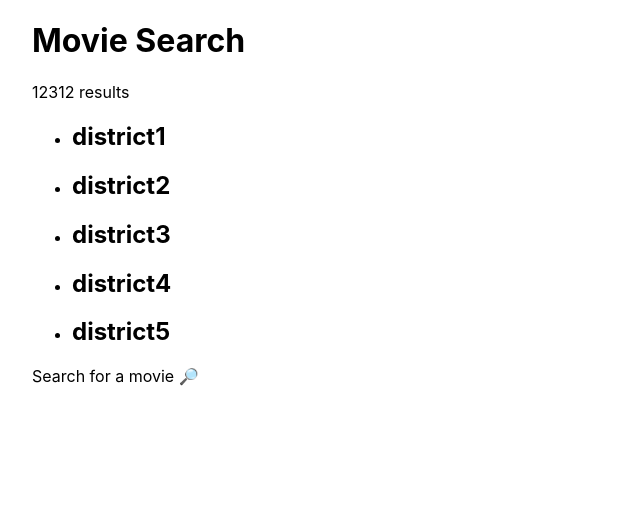
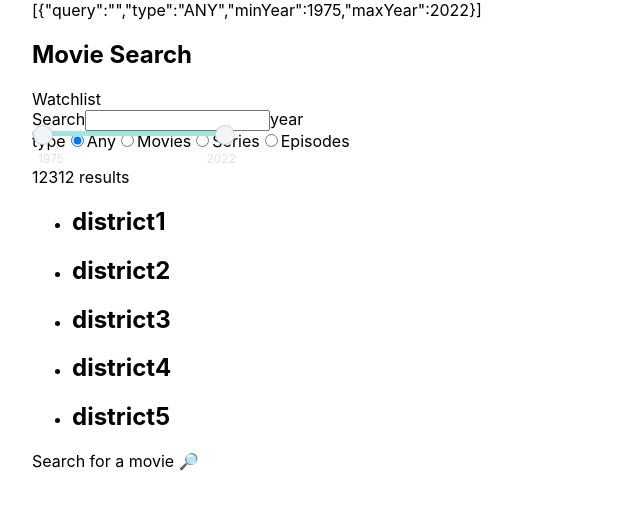
Before and after one commit to IshanRatnapala/movie-search, a Next.js app: page / in a window 1280 px wide. Shown: the top 508 px of the page, without its empty margins (0-640 px from the left). Built offline with nearby package versions, Linux system fonts and the light colour scheme.

Commit message:
searchbar component

```diff
--- a/components/Layout.tsx
+++ b/components/Layout.tsx
@@ -1,8 +1,9 @@
 import Head from 'next/head';
 import Link from 'next/link';
 import { useRouter } from 'next/router';
-import React from 'react';
+import React, { useEffect, useState } from 'react';
 import styles from '../styles/Home.module.scss';
+import SearchBar from './SearchBar';
 
 const ActiveLink = ({ children, href }) => {
   const router = useRouter();
@@ -14,6 +15,13 @@ const ActiveLink = ({ children, href }) => {
 };
 
 const Layout = ({ children }) => {
+  const [loading, setLoading] = useState(false);
+  const [searchResults, setSearchResults] = useState([]);
+
+  const handleSearch = ({ query, type, minYear, maxYear }) => {
+    setSearchResults([{ query, type, minYear, maxYear }]);
+  };
+
   return (
     <div className={styles.container}>
       <Head>
@@ -22,11 +30,21 @@ const Layout = ({ children }) => {
         <link rel="icon" href="/favicon.ico" />
       </Head>
 
-      <h1>
-        <Link href={'/'}>Movie Search</Link>
-      </h1>
+      {JSON.stringify(searchResults)}
+
+      <nav>
+        <h1>
+          <Link href={'/'}>Movie Search</Link>
+        </h1>
+        <span>
+          <Link href={'/watch-list'}>Watchlist</Link>
+        </span>
+      </nav>
+
+      <SearchBar handleSearch={handleSearch}></SearchBar>
+
       <section>
-        <p>12312 results</p>
+        <p>{12312} results</p>
         <ul>
           <li>
             <ActiveLink href={'/district1'}>
--- /dev/null
+++ b/components/SearchBar.tsx
@@ -0,0 +1,56 @@
+import React, { useEffect, useState } from 'react';
+import MultiRangeSlider from './MultiRangeSlider';
+import useInput from './../hooks/useInput';
+
+function SearchBar({ handleSearch }) {
+  const [query, bindQuery] = useInput('');
+  const [type, bindType] = useInput('ANY');
+  const [minYear, setMinYear] = useState(1975);
+  const [maxYear, setMaxYear] = useState(2022);
+
+  useEffect(() => {
+    handleSearch({ query, type, minYear, maxYear });
+  }, [query, type, minYear, maxYear]);
+
+  return (
+    <section>
+      <label>
+        Search
+        <input type="text" name="query" {...bindQuery} />
+      </label>
+      <label>
+        year
+        <MultiRangeSlider
+          min={1975}
+          max={2022}
+          onChange={({ min, max }) => {
+            setMinYear(min);
+            setMaxYear(max);
+          }}
+        />
+      </label>
+
+      <div {...bindType}>
+        type
+        <label>
+          <input type="radio" value="ANY" name="type" defaultChecked />
+          <span>Any</span>
+        </label>
+        <label>
+          <input type="radio" value="MOVIES" name="type" />
+          <span>Movies</span>
+        </label>
+        <label>
+          <input type="radio" value="SERIES" name="type" />
+          <span>Series</span>
+        </label>
+        <label>
+          <input type="radio" value="EPISODES" name="type" />
+          <span>Episodes</span>
+        </label>
+      </div>
+    </section>
+  );
+}
+
+export default SearchBar;
--- /dev/null
+++ b/hooks/useInput.tsx
@@ -0,0 +1,24 @@
+import { useState, useEffect } from "react";
+
+const useInput = (initialValue) => {
+  const [value, setValue] = useState(initialValue);
+  const [debouncedValue, setDebouncedValue] = useState(initialValue);
+  const DELAY = 250;
+
+  useEffect(() => {
+    const handler = setTimeout(() => setDebouncedValue(value), DELAY);
+    return () => clearTimeout(handler);
+  }, [value]);
+
+  return [
+    debouncedValue,
+    {
+      value,
+      onChange: (event) => {
+        setValue(event.target.value);
+      },
+    },
+  ];
+};
+
+export default useInput;
```
